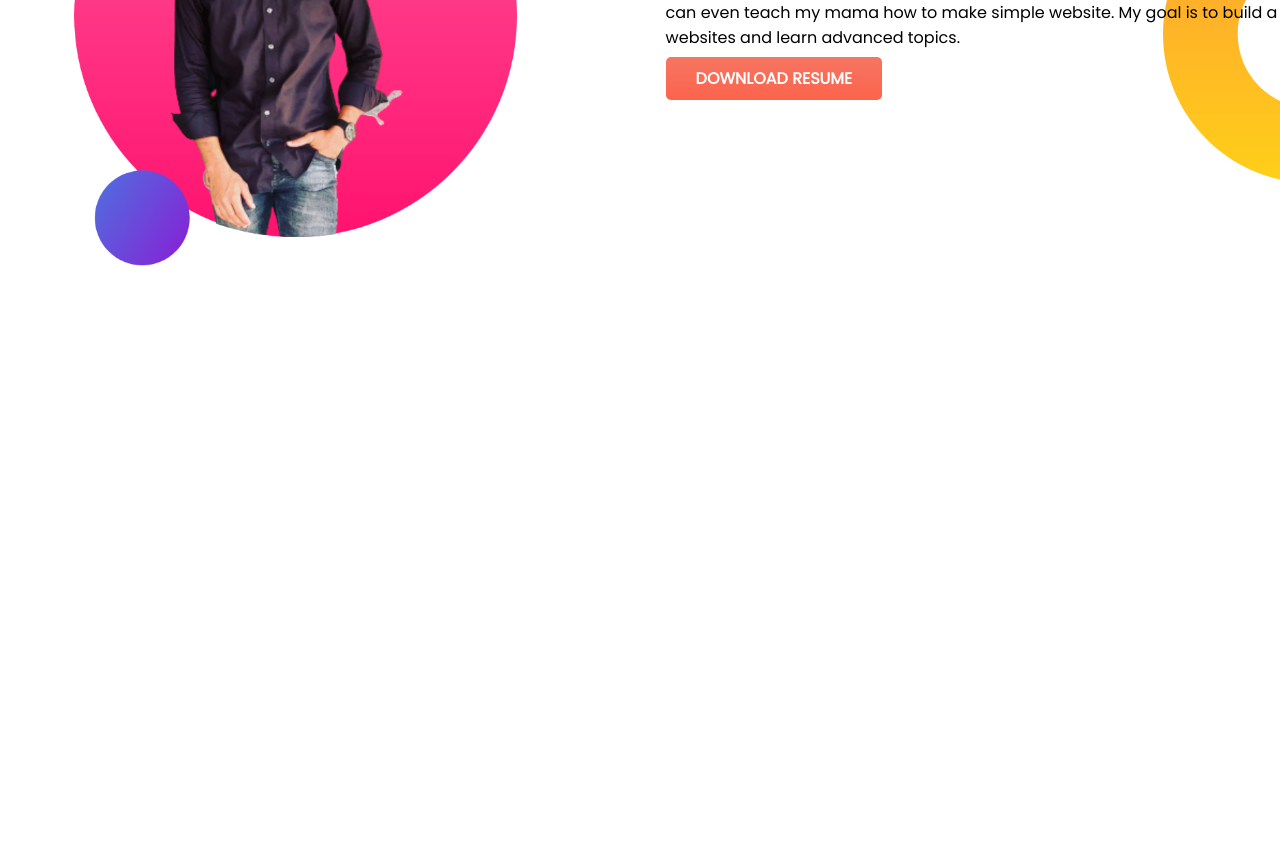
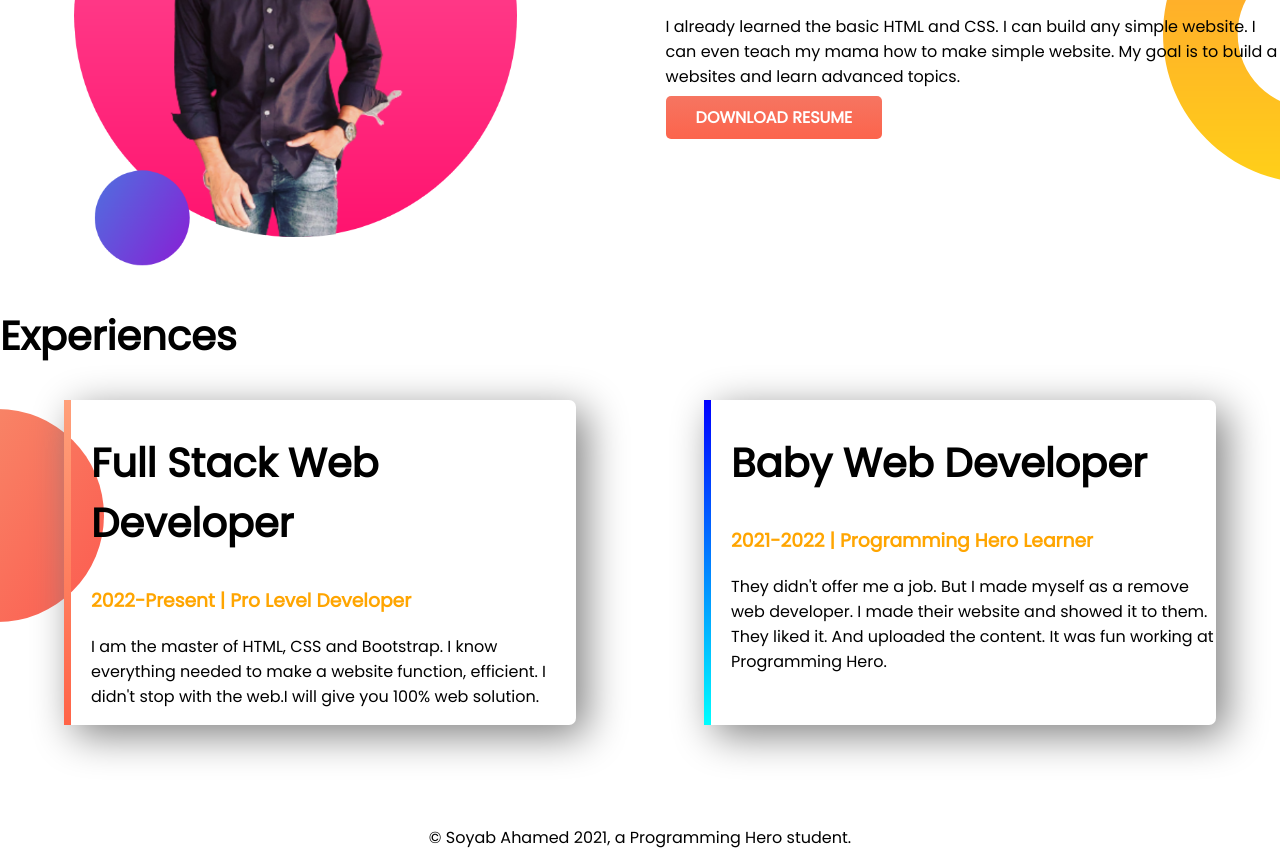
Before and after one commit to Soyab-25-Ahamed/Developer-Portfolio, a plain HTML site: page index.html in a window 1280 px wide. Shown: the part 701-1567 px from the top of the page. Before the commit the page ends 974 px from the top, so only its background shows below. Drawn offline with Linux system fonts and the light colour scheme.

Commit message:
experiences add

```diff
--- a/index.html
+++ b/index.html
@@ -13,7 +13,7 @@
 </head>
 
 <body>
-    <section class="top-banner">
+    <section class="top-banner flexible-container">
         <div class="half-width">
             <h1>Welcome To</h1>
             <h1><span class="orange">Soyab Ahamed</span> World!</h1>
@@ -28,7 +28,7 @@
             <img src="images/soyab.png" alt="soyab">
         </div>
     </section>
-    <section class="dream-big">
+    <section class="dream-big flexible-container">
         <div class="half-width">
             <img src="images/soyab1.png" alt="soyab another">
         </div>
@@ -40,6 +40,28 @@
             <a class="link-button" target="_blank" href="#">DOWNLOAD RESUME</a>
         </div>
     </section>
+    <section class="experience-area">
+        <h1>Experiences</h1>
+        <div class="flexible-container">
+            <div id="full-stack-experience" class="experience-item">
+                <h2>Full Stack Web Developer</h2>
+                <h3 class="orange">2022-Present | Pro Level Developer</h3>
+                <p>I am the master of HTML, CSS and Bootstrap. I know everything needed to make a website function,
+                    efficient. I didn't stop with the web.I will give you 100% web solution.</p>
+            </div>
+            <div id="web-dev-experience" class="experience-item">
+                <h2>Baby Web Developer</h2>
+                <h3 class="orange">2021-2022 | Programming Hero Learner</h3>
+                <p>They didn't offer me a job. But I made myself as a remove web developer. I made their website and
+                    showed
+                    it to them. They liked it. And uploaded the content. It was fun working at Programming Hero.</p>
+
+            </div>
+        </div>
+    </section>
+    <footer>
+        <p>© Soyab Ahamed 2021, a Programming Hero student.</p>
+    </footer>
 
 </body>
 
--- a/style.css
+++ b/style.css
@@ -5,10 +5,13 @@
 h1{
     font-size: 40px;
 }
+h2{
+    font-size: 40px;
+}
 .orange{
     color: orange;
 }
-section{
+.flexible-container{
     display: flex;
 }
 .half-width{
@@ -35,3 +38,30 @@
     background-repeat: no-repeat;
     background-position: right;
 }
+.experience-area{
+    background-image: url(images/exp-bg.png);
+    background-repeat: no-repeat;
+    background-position: left;
+}
+.experience-item{
+    width: 40%;
+    margin-left: 5%;
+    margin-right: 5%;
+    padding-left: 20px;
+    box-shadow: 10px 10px 40px gray;
+    border-radius: 7px;
+}
+#web-dev-experience{
+    border-left: 7px solid;
+    border-image: linear-gradient(blue,cyan);
+    border-image-slice: 1;
+}
+#full-stack-experience{
+    border-left: 7px solid;
+    border-image: linear-gradient(lightsalmon,tomato);
+    border-image-slice: 1;
+}
+footer p{
+    text-align: center;
+    margin-top: 100px;
+}
```
